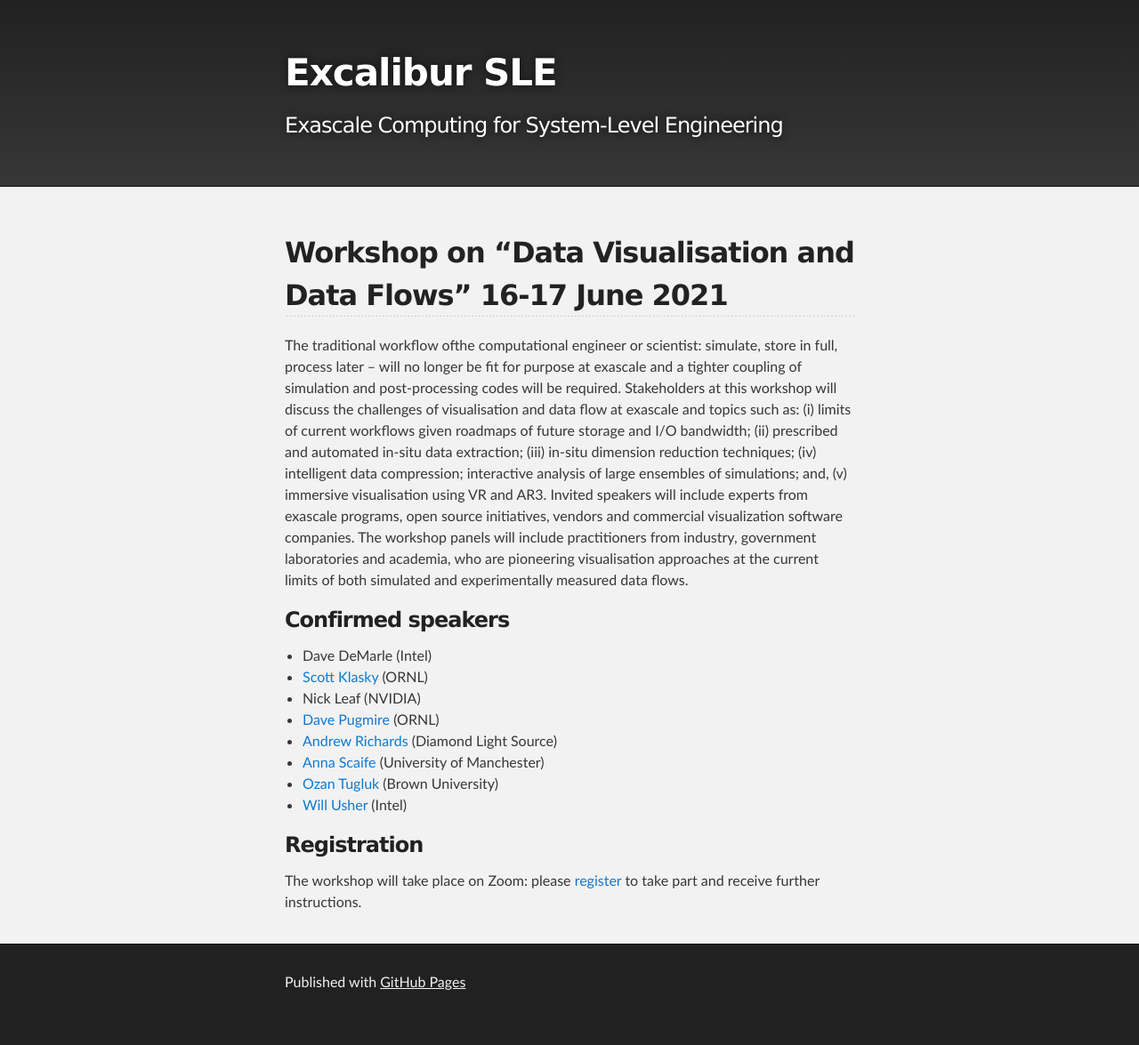
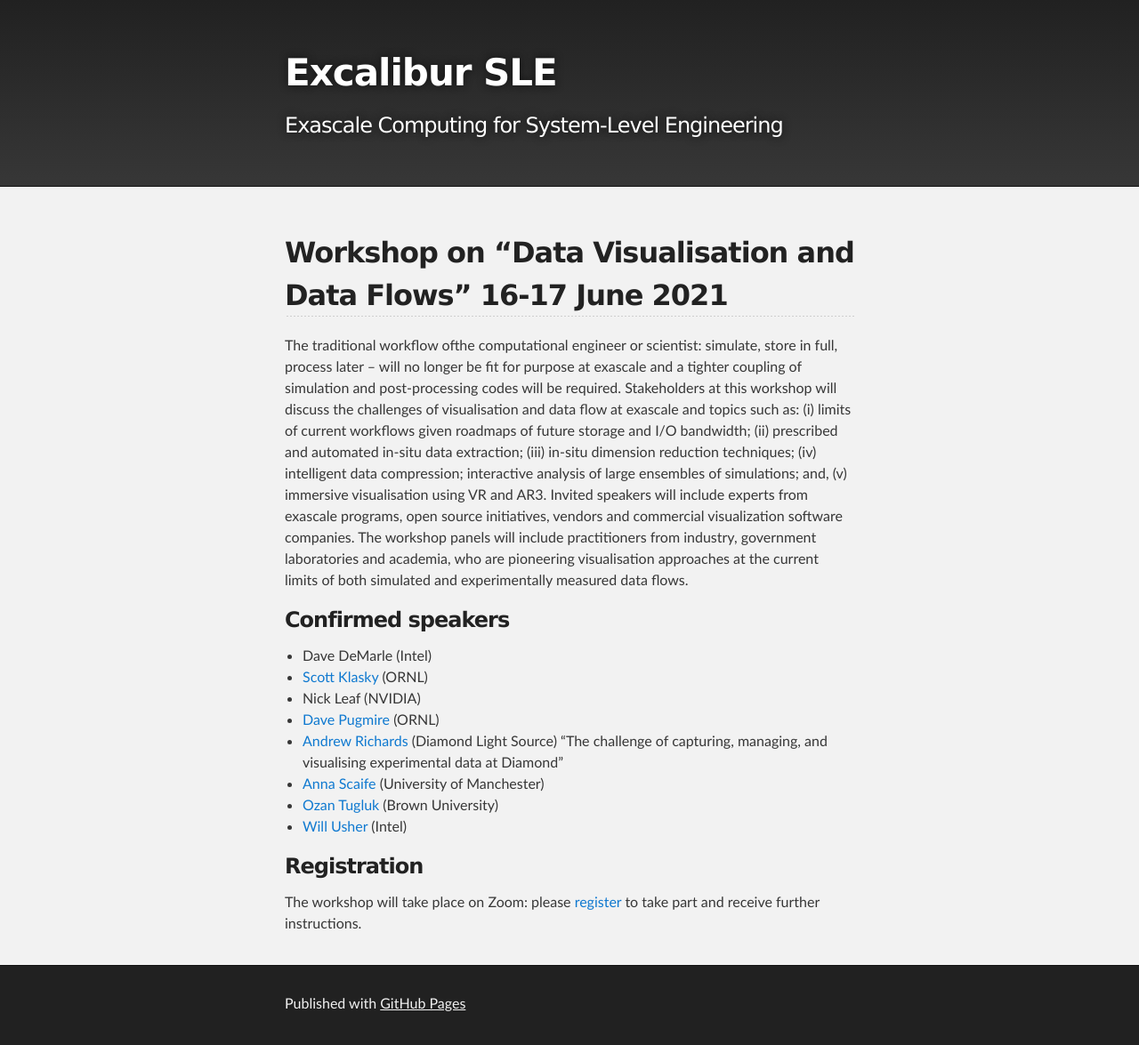
Before and after one commit to Excalibur-SLE/Excalibur-SLE.github.io, a Jekyll site: the page built from workshop5.md, in a window 1280 px wide. Shown: the whole page at 89% size. Built offline with Jekyll 4.4.1, drawn with Linux system fonts in a browser that asks for light colours; our own code applies the rules of GitHub Pages for plain Markdown files; before the commit the page ends 1151 px from its top, so only the background shows below that.

Commit message:
talk title added

```diff
--- a/workshop5.md
+++ b/workshop5.md
@@ -27,7 +27,7 @@ experimentally measured data flows.
 * [Scott Klasky](https://csmd.ornl.gov/profile/scott-klasky) (ORNL)
 * Nick Leaf (NVIDIA)
 * [Dave Pugmire](https://csmd.ornl.gov/profile/dave-pugmire) (ORNL)
-* [Andrew Richards](https://www.diamond.ac.uk/Home/News/LatestNews/2017/19-01-17.html) (Diamond Light Source)
+* [Andrew Richards](https://www.diamond.ac.uk/Home/News/LatestNews/2017/19-01-17.html) (Diamond Light Source) "The challenge of capturing, managing, and visualising experimental data at Diamond"
 * [Anna Scaife](https://www.skatelescope.org/teamska/anna-scaife) (University of Manchester)
 * [Ozan Tugluk](https://appliedmath.brown.edu/people/ozan-tugluk) (Brown University)
 * [Will Usher](https://www.willusher.io) (Intel)
```
